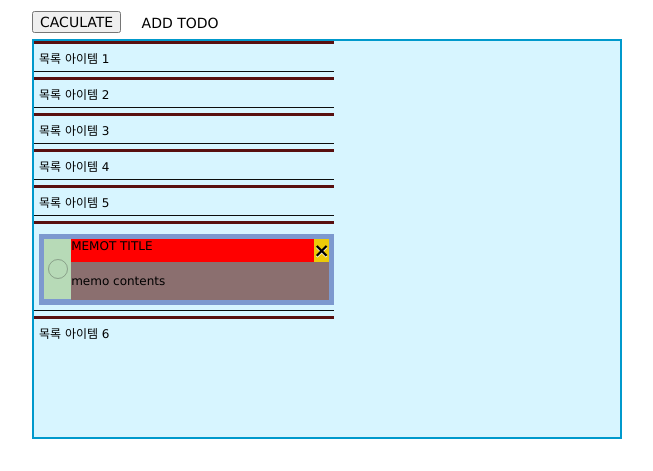
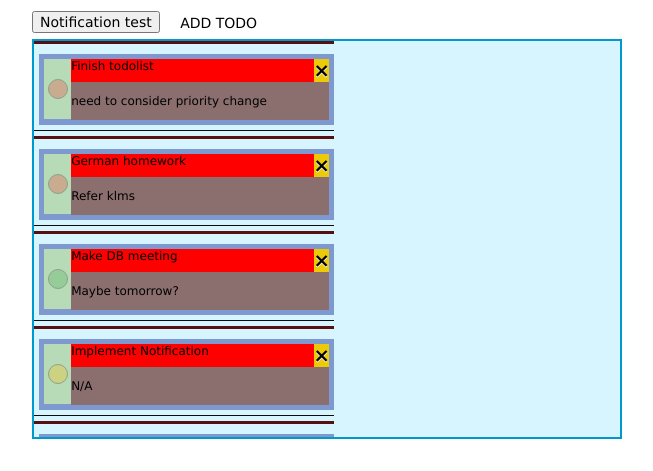
Before and after one commit to 24seconds/TODO_list, a website: page public/index.html in a window 1280 px wide. Shown: the part 112-583 px from the top of the page, without its empty margins (18-671 px from the left). Drawn offline with nearby package versions, Linux system fonts and the light colour scheme.

Commit message:
Add list elements

```diff
--- a/public/index.html
+++ b/public/index.html
@@ -8,7 +8,7 @@
 
 <body>
     <h1>TODO LIST</h1>
-    <button id="hw">CACULATE</button>
+    <button id="hw">Notification test</button>
     <button id="append-modal" class="w3-button w3-white">ADD TODO</button>
 
     <div class="w3-container">
@@ -46,14 +46,89 @@
     <div class="TODO_list">
         <ul class="ul-list" , id="list">
             <li>
-                목록 아이템 1
+                <div class="notice-box" , id="test0">
+                    <div class="priority-layout">
+                        <div class="priority" id="priority-color0"></div>
+                    </div>
+                    <div class="memo-layout">
+                        <div class="metadata-layout">
+                            <div class="title-layout">
+                                <div>Finish todolist</div>
+                            </div>
+                            <span id='close'>&times;</span>
+                            <!-- &times; == x button -->
+                        </div>
+                        <div class="content-layout">
+                            <p>
+                                need to consider priority change
+                            </p>
+                        </div>
+                    </div>
+                </div>
             </li>
             <li>
-                목록 아이템 2
+                <div class="notice-box" , id="test0">
+                    <div class="priority-layout">
+                        <div class="priority" id="priority-color0"></div>
+                    </div>
+                    <div class="memo-layout">
+                        <div class="metadata-layout">
+                            <div class="title-layout">
+                                <div>German homework</div>
+                            </div>
+                            <span id='close'>&times;</span>
+                            <!-- &times; == x button -->
+                        </div>
+                        <div class="content-layout">
+                            <p>
+                                Refer klms
+                            </p>
+                        </div>
+                    </div>
+                </div>
             </li>
-            <li>목록 아이템 3</li>
-            <li>목록 아이템 4</li>
-            <li>목록 아이템 5</li>
+            <li>
+                <div class="notice-box" , id="test0">
+                    <div class="priority-layout">
+                        <div class="priority" id="priority-color2"></div>
+                    </div>
+                    <div class="memo-layout">
+                        <div class="metadata-layout">
+                            <div class="title-layout">
+                                <div>Make DB meeting</div>
+                            </div>
+                            <span id='close'>&times;</span>
+                            <!-- &times; == x button -->
+                        </div>
+                        <div class="content-layout">
+                            <p>
+                                Maybe tomorrow?
+                            </p>
+                        </div>
+                    </div>
+                </div>
+            </li>
+            <li>
+                <div class="notice-box" , id="test0">
+                    <div class="priority-layout">
+                        <div class="priority" id="priority-color1"></div>
+                    </div>
+                    <div class="memo-layout">
+                        <div class="metadata-layout">
+                            <div class="title-layout">
+                                <div>Implement Notification</div>
+                            </div>
+                            <span id='close'>&times;</span>
+                            <!-- &times; == x button -->
+                        </div>
+                        <div class="content-layout">
+                            <p>
+                                N/A
+                            </p>
+                        </div>
+                    </div>
+                </div>
+            </li>
             <li>
                 <div class="notice-box" , id="test0">
                     <div class="priority-layout">
@@ -62,7 +137,28 @@
                     <div class="memo-layout">
                         <div class="metadata-layout">
                             <div class="title-layout">
-                                <div>MEMOT TITLE</div>
+                                <div>Implement Date</div>
+                            </div>
+                            <span id='close'>&times;</span>
+                            <!-- &times; == x button -->
+                        </div>
+                        <div class="content-layout">
+                            <p>
+                                Date should be show next to title
+                            </p>
+                        </div>
+                    </div>
+                </div>
+            </li>
+            <li>
+                <div class="notice-box" , id="test0">
+                    <div class="priority-layout">
+                        <div class="priority" id="priority-color"></div>
+                    </div>
+                    <div class="memo-layout">
+                        <div class="metadata-layout">
+                            <div class="title-layout">
+                                <div>MEMO TITLE</div>
                             </div>
                             <span id='close'>&times;</span>
                             <!-- &times; == x button -->
@@ -75,7 +171,7 @@
                     </div>
                 </div>
             </li>
-            <li>목록 아이템 6</li>
+
         </ul>
     </div>
 
```
